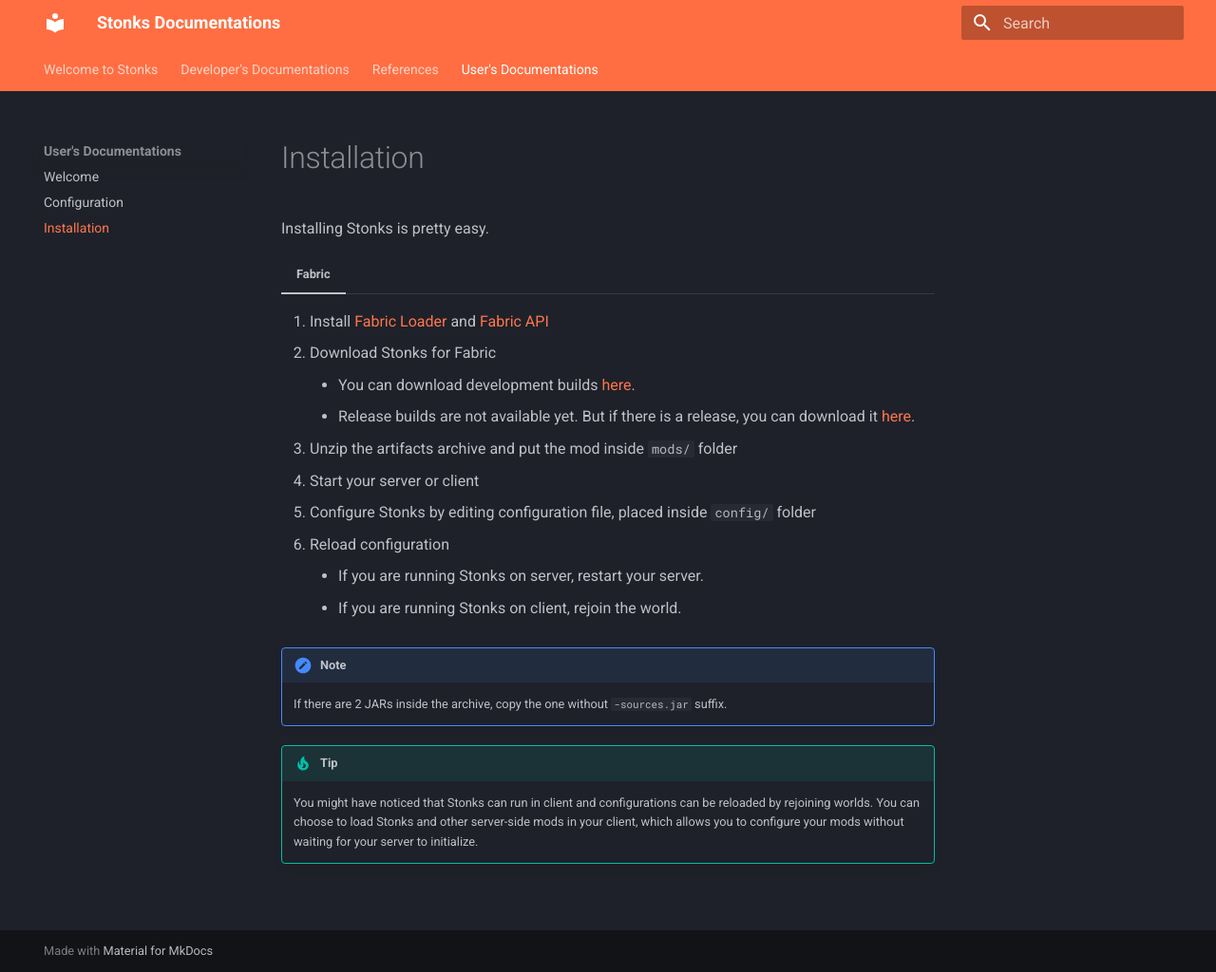
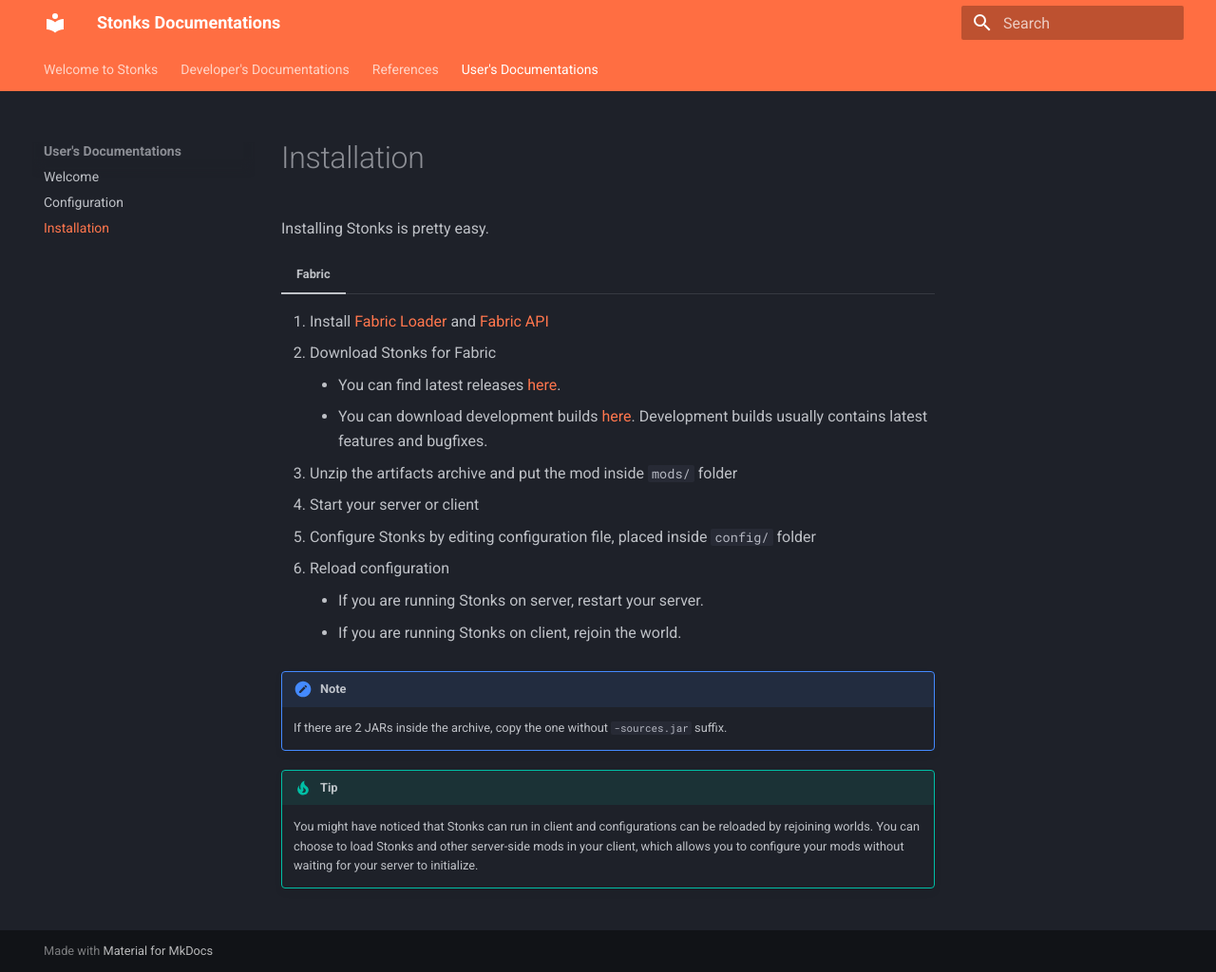
Before and after one commit to nahkd123/stonks, an MkDocs documentation site: the page built from docs/User's Documentations/Installation.md, in a window 1280 px wide and 1024 px high. Shown: the whole window at 95% size. Built offline with MkDocs 1.6.1 and Material for MkDocs 9.7.7, drawn with Linux system fonts in a browser that asks for light colours.

Commit message:
Update installation guide

```diff
--- a/docs/User's Documentations/Installation.md
+++ b/docs/User's Documentations/Installation.md
@@ -4,8 +4,8 @@ Installing Stonks is pretty easy.
 === "Fabric"
     0. Install [Fabric Loader](https://fabricmc.net/use/installer/) and [Fabric API](https://www.curseforge.com/minecraft/mc-mods/fabric-api)
     0. Download Stonks for Fabric
-        + You can download development builds [here](https://github.com/nahkd123/stonks/actions/workflows/gradle.yml?query=is:success).
-        + Release builds are not available yet. But if there is a release, you can download it [here](https://github.com/nahkd123/stonks/releases).
+        + You can find latest releases [here](https://github.com/nahkd123/stonks/releases).
+        + You can download development builds [here](https://github.com/nahkd123/stonks/actions/workflows/gradle.yml?query=is:success). Development builds usually contains latest features and bugfixes.
     0. Unzip the artifacts archive and put the mod inside ``mods/`` folder
     0. Start your server or client
     0. Configure Stonks by editing configuration file, placed inside ``config/`` folder
```
